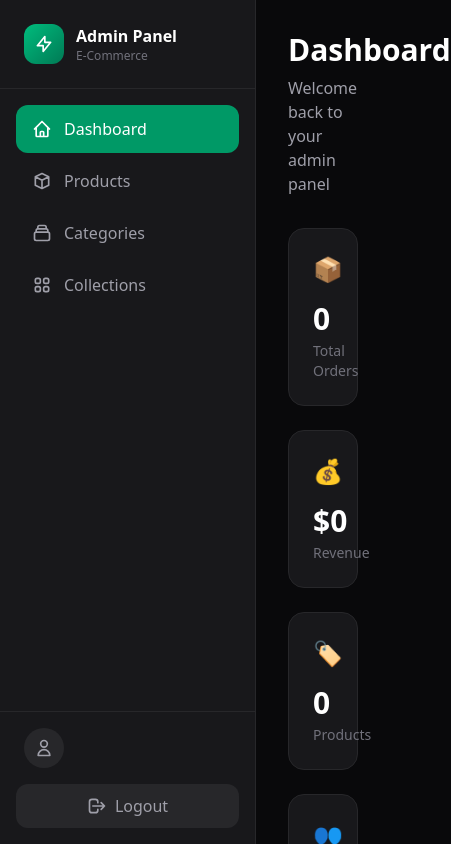
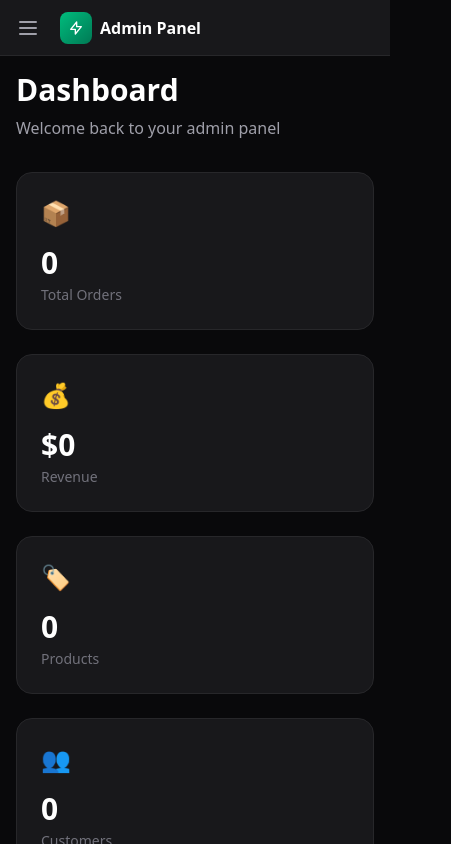
Before and after one commit to Eltn555/admin, a Next.js app: page / in a window 390 px wide. Shown: the top 844 px of the page, 451 px wide, since content can reach past the window. Built offline with nearby package versions, Linux system fonts and the light colour scheme; no server answers.

Commit message:
Refactor Dashboard layout to use DashboardShell component; enhance Sidebar functionality with open/close state management and transition effects

```diff
--- a/src/app/(dashboard)/collections/page.tsx
+++ b/src/app/(dashboard)/collections/page.tsx
@@ -194,17 +194,7 @@ export default function CollectionsPage() {
       </div>
 
       <div className="grid grid-cols-1 xl:grid-cols-2 gap-2">
-        <ProductPicker
-          products={products}
-          isLoading={isProductsLoading}
-          search={search}
-          onSearchChange={setSearch}
-          collectionProductIds={collectionProductIds}
-          addingIds={addingIds}
-          onAdd={handleAddProduct}
-        />
-
-        <DraggableCollectionList
+      <DraggableCollectionList
           entries={entries}
           isLoading={isCollectionLoading}
           isReordering={isReordering}
@@ -216,6 +206,16 @@ export default function CollectionsPage() {
           onCancelDelete={() => setDeletingId(null)}
           onConfirmDelete={handleConfirmDelete}
         />
+
+        <ProductPicker
+          products={products}
+          isLoading={isProductsLoading}
+          search={search}
+          onSearchChange={setSearch}
+          collectionProductIds={collectionProductIds}
+          addingIds={addingIds}
+          onAdd={handleAddProduct}
+        />
       </div>
     </div>
   );
--- a/src/app/(dashboard)/layout.tsx
+++ b/src/app/(dashboard)/layout.tsx
@@ -1,16 +1,9 @@
-import { Sidebar } from "@/components/layout/sidebar";
+import { DashboardShell } from "@/components/layout/dashboard-shell";
 
 export default function DashboardLayout({
   children,
 }: {
   children: React.ReactNode;
 }) {
-  return (
-    <div className="min-h-screen bg-zinc-950">
-      <Sidebar />
-      <main className="pl-64">
-        <div className="p-8">{children}</div>
-      </main>
-    </div>
-  );
+  return <DashboardShell>{children}</DashboardShell>;
 }
--- /dev/null
+++ b/src/components/layout/dashboard-shell.tsx
@@ -0,0 +1,65 @@
+"use client";
+
+import { useState, useEffect } from "react";
+import { usePathname } from "next/navigation";
+import { Sidebar } from "./sidebar";
+
+interface DashboardShellProps {
+  children: React.ReactNode;
+}
+
+export function DashboardShell({ children }: DashboardShellProps) {
+  const [isSidebarOpen, setIsSidebarOpen] = useState(false);
+  const pathname = usePathname();
+
+  useEffect(() => {
+    setIsSidebarOpen(false);
+  }, [pathname]);
+
+  useEffect(() => {
+    document.body.style.overflow = isSidebarOpen ? "hidden" : "";
+    return () => {
+      document.body.style.overflow = "";
+    };
+  }, [isSidebarOpen]);
+
+  return (
+    <div className="min-h-screen bg-zinc-950">
+      <header className="lg:hidden fixed top-0 left-0 right-0 z-30 h-14 bg-zinc-900 border-b border-zinc-800 flex items-center gap-3 px-4">
+        <button
+          type="button"
+          onClick={() => setIsSidebarOpen(true)}
+          className="p-2 -ml-2 text-zinc-400 hover:text-white hover:bg-zinc-800 rounded-lg transition-colors"
+          aria-label="Open menu"
+        >
+          <svg className="w-6 h-6" fill="none" stroke="currentColor" viewBox="0 0 24 24">
+            <path strokeLinecap="round" strokeLinejoin="round" strokeWidth={2} d="M4 6h16M4 12h16M4 18h16" />
+          </svg>
+        </button>
+        <div className="flex items-center gap-2 min-w-0">
+          <div className="w-8 h-8 bg-gradient-to-br from-emerald-500 to-emerald-700 rounded-lg flex items-center justify-center shrink-0">
+            <svg className="w-4 h-4 text-white" fill="none" stroke="currentColor" viewBox="0 0 24 24">
+              <path strokeLinecap="round" strokeLinejoin="round" strokeWidth={2} d="M13 10V3L4 14h7v7l9-11h-7z" />
+            </svg>
+          </div>
+          <span className="text-white font-semibold truncate">Admin Panel</span>
+        </div>
+      </header>
+
+      {isSidebarOpen && (
+        <button
+          type="button"
+          className="lg:hidden fixed inset-0 z-40 bg-black/60 backdrop-blur-sm"
+          onClick={() => setIsSidebarOpen(false)}
+          aria-label="Close menu"
+        />
+      )}
+
+      <Sidebar isOpen={isSidebarOpen} onClose={() => setIsSidebarOpen(false)} />
+
+      <main className="pt-14 lg:pt-0 lg:pl-64">
+        <div className="p-4 sm:p-6 lg:p-8">{children}</div>
+      </main>
+    </div>
+  );
+}
--- a/src/components/layout/sidebar.tsx
+++ b/src/components/layout/sidebar.tsx
@@ -43,7 +43,12 @@ const navigation = [
   },
 ];
 
-export function Sidebar() {
+interface SidebarProps {
+  isOpen?: boolean;
+  onClose?: () => void;
+}
+
+export function Sidebar({ isOpen = false, onClose }: SidebarProps) {
   const pathname = usePathname();
   const router = useRouter();
   const { user, logout, isLoading } = useAuthStore();
@@ -54,7 +59,14 @@ export function Sidebar() {
   };
 
   return (
-    <aside className="fixed left-0 top-0 h-screen w-64 bg-zinc-900 border-r border-zinc-800 flex flex-col">
+    <aside
+      className={`
+        fixed left-0 top-0 h-screen w-64 bg-zinc-900 border-r border-zinc-800 flex flex-col z-50
+        transition-transform duration-300 ease-in-out
+        ${isOpen ? "translate-x-0" : "-translate-x-full"}
+        lg:translate-x-0
+      `}
+    >
       {/* Logo */}
       <div className="p-6 border-b border-zinc-800">
         <div className="flex items-center gap-3">
@@ -63,10 +75,20 @@ export function Sidebar() {
               <path strokeLinecap="round" strokeLinejoin="round" strokeWidth={2} d="M13 10V3L4 14h7v7l9-11h-7z" />
             </svg>
           </div>
-          <div>
+          <div className="flex-1 min-w-0">
             <h1 className="text-white font-bold">Admin Panel</h1>
             <p className="text-xs text-zinc-500">E-Commerce</p>
           </div>
+          <button
+            type="button"
+            onClick={onClose}
+            className="lg:hidden p-1.5 text-zinc-400 hover:text-white hover:bg-zinc-800 rounded-lg transition-colors shrink-0"
+            aria-label="Close menu"
+          >
+            <svg className="w-5 h-5" fill="none" stroke="currentColor" viewBox="0 0 24 24">
+              <path strokeLinecap="round" strokeLinejoin="round" strokeWidth={2} d="M6 18L18 6M6 6l12 12" />
+            </svg>
+          </button>
         </div>
       </div>
 
@@ -78,6 +100,7 @@ export function Sidebar() {
             <Link
               key={item.name}
               href={item.href}
+              onClick={onClose}
               className={`
                 flex items-center gap-3 px-4 py-3 rounded-xl transition-all duration-200
                 ${isActive
```
